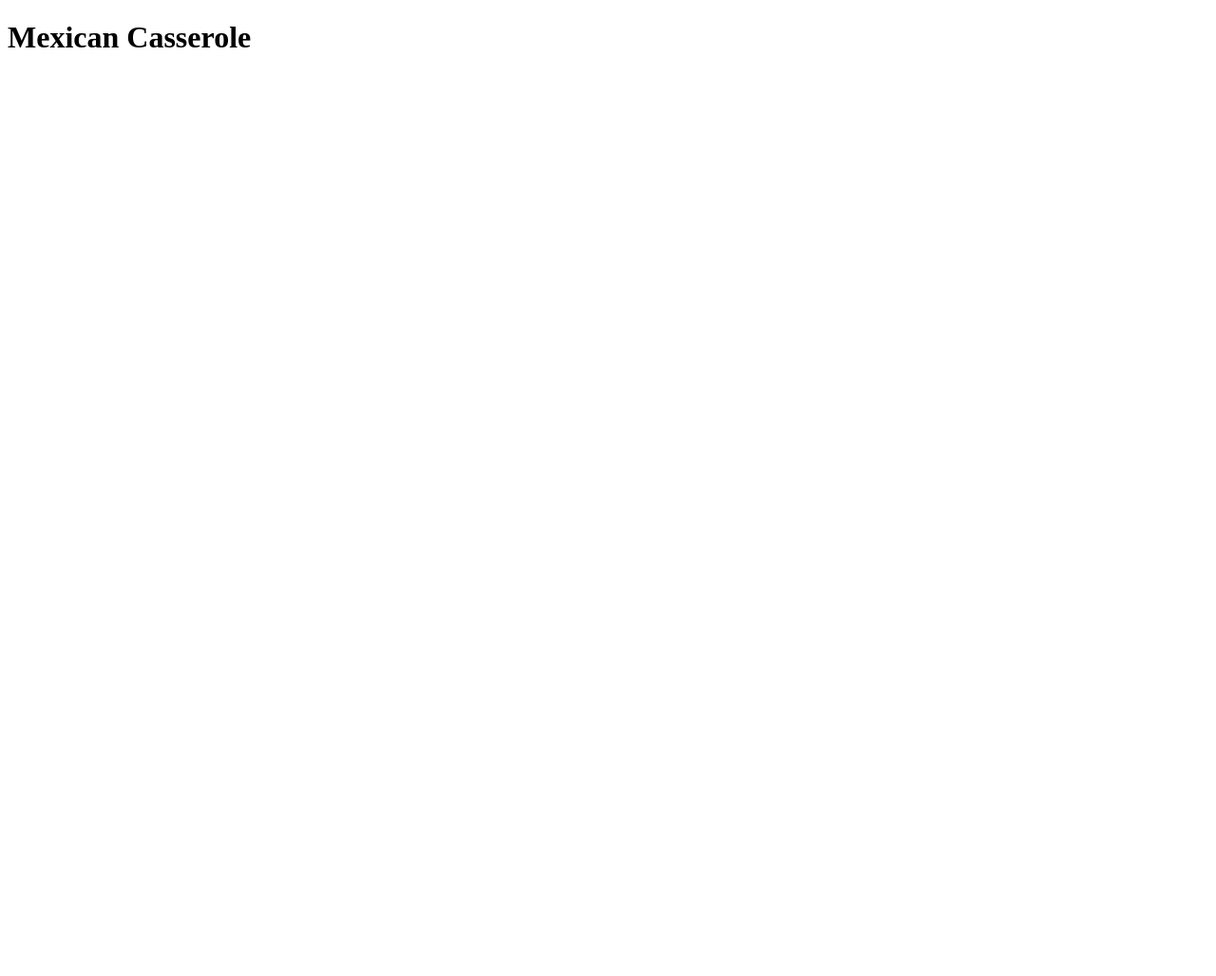
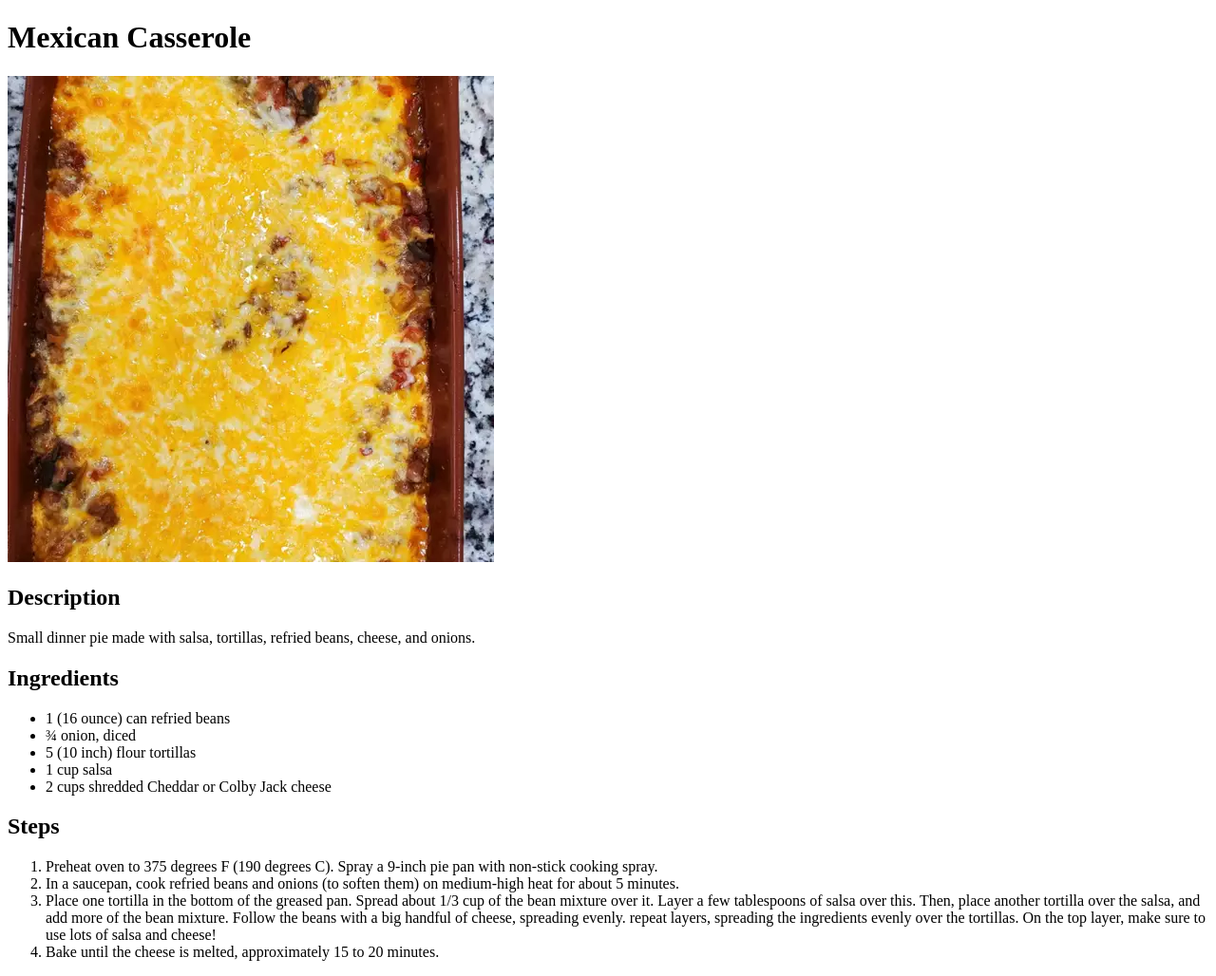
Before and after one commit to alex-da-great/odin-recipes, a plain HTML site: page recipes/mexican-casserole.html in a window 1280 px wide. Shown: the whole page at 95% size. Before the commit the page ends 800 px from the top, so only its background shows below. Drawn offline with Linux system fonts and the light colour scheme.

Commit message:
Edit mexican-casserole.html to add content

```diff
--- a/recipes/mexican-casserole.html
+++ b/recipes/mexican-casserole.html
@@ -8,5 +8,26 @@
 
     <body>
         <h1>Mexican Casserole</h1>
+            <img src="../img/mexican-casserole.webp">
+
+        <h2>Description</h2>
+            <p> Small dinner pie made with salsa, tortillas, refried beans, cheese, and onions.</p>
+
+        <h2>Ingredients</h2>
+            <ul>
+                <li>1 (16 ounce) can refried beans</li>
+                <li>¾ onion, diced</li>
+                <li>5 (10 inch) flour tortillas</li>
+                <li>1 cup salsa</li>
+                <li>2 cups shredded Cheddar or Colby Jack cheese</li>
+            </ul>
+
+        <h2>Steps</h2>
+            <ol>
+                <li>Preheat oven to 375 degrees F (190 degrees C). Spray a 9-inch pie pan with non-stick cooking spray.</li>
+                <li> In a saucepan, cook refried beans and onions (to soften them) on medium-high heat for about 5 minutes.</li>
+                <li> Place one tortilla in the bottom of the greased pan. Spread about 1/3 cup of the bean mixture over it. Layer a few tablespoons of salsa over this. Then, place another tortilla over the salsa, and add more of the bean mixture. Follow the beans with a big handful of cheese, spreading evenly. repeat layers, spreading the ingredients evenly over the tortillas. On the top layer, make sure to use lots of salsa and cheese!</li>
+                <li> Bake until the cheese is melted, approximately 15 to 20 minutes.</li>
+            </ol>
     </body>
 </html>
```
Also changed, not shown: img/mexican-casserole.webp (added).
